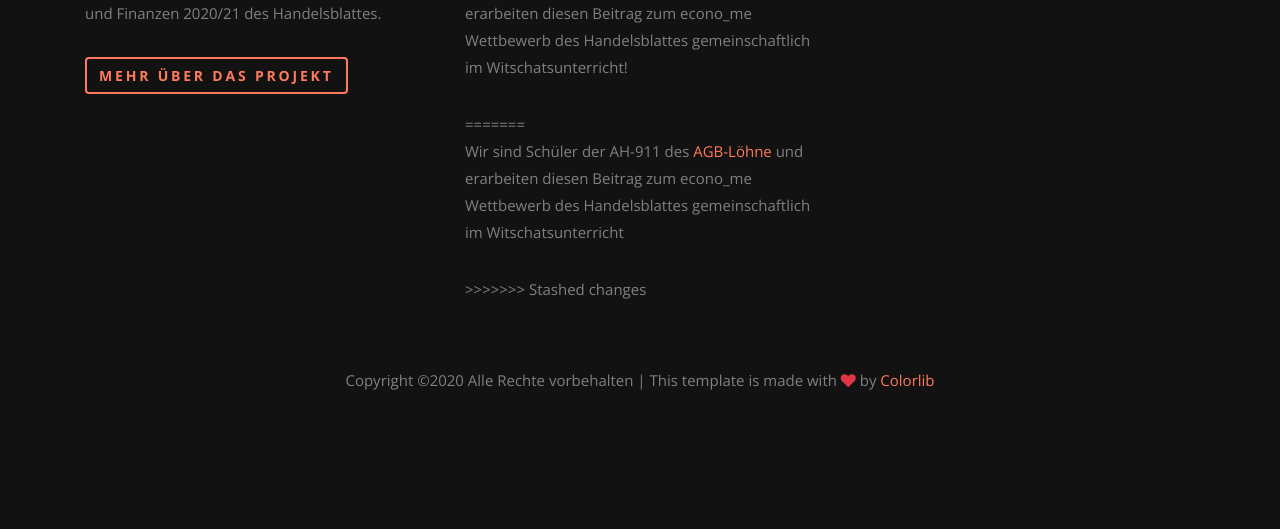
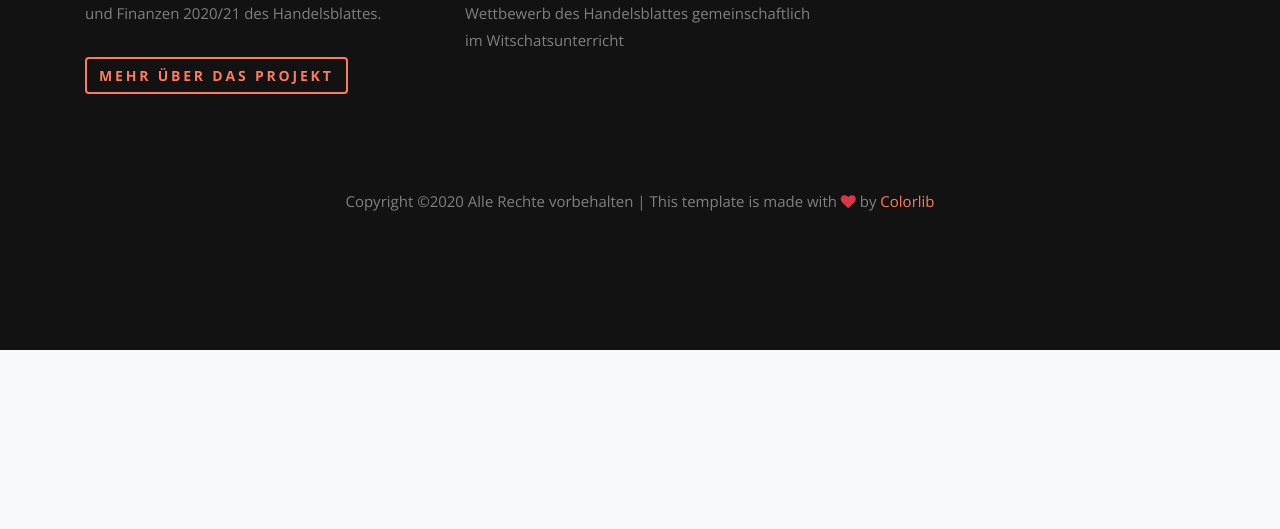
Before and after one commit to master4x/AGB-econo-me, a plain HTML site: page index.html in a window 1280 px wide. Shown: the part 8872-9401 px from the top of the page. After the commit the page ends 9222 px from the top, so only its background shows below. Drawn offline with nearby package versions, Linux system fonts and the light colour scheme; files whose address does not match are found by name; a web font is replaced by a local one.

Commit message:
Removed Git-trash

```diff
--- a/index.html
+++ b/index.html
@@ -520,12 +520,8 @@
               <div class="col-md-4 mb-5">
                 <div class="footer-widget">
                   <h3 class="mb-4">Über uns</h3>
-                  <<<<<<< Updated upstream <p>Wir sind Schüler der AH911 des AGB-Löhne
-                    und erarbeiten diesen Beitrag zum econo_me Wettbewerb des Handelsblattes gemeinschaftlich im Witschatsunterricht!</p>
-                    =======
-                    <p>Wir sind Schüler der AH-911 des <a href="https://agb-loehne.de" target="_blank">AGB-Löhne</a>
+                    <p>Wir sind Schüler der AH911 des <a href="https://agb-loehne.de" target="_blank">AGB-Löhne</a>
                       und erarbeiten diesen Beitrag zum econo_me Wettbewerb des Handelsblattes gemeinschaftlich im Witschatsunterricht</p>
-                    >>>>>>> Stashed changes
                     <!--<h3 class="mb-4">Info 2</h3>
                   <p>Everyday: <br> Booking from 6:00pm &mdash; 9:00pm</p>-->
                 </div>
```
